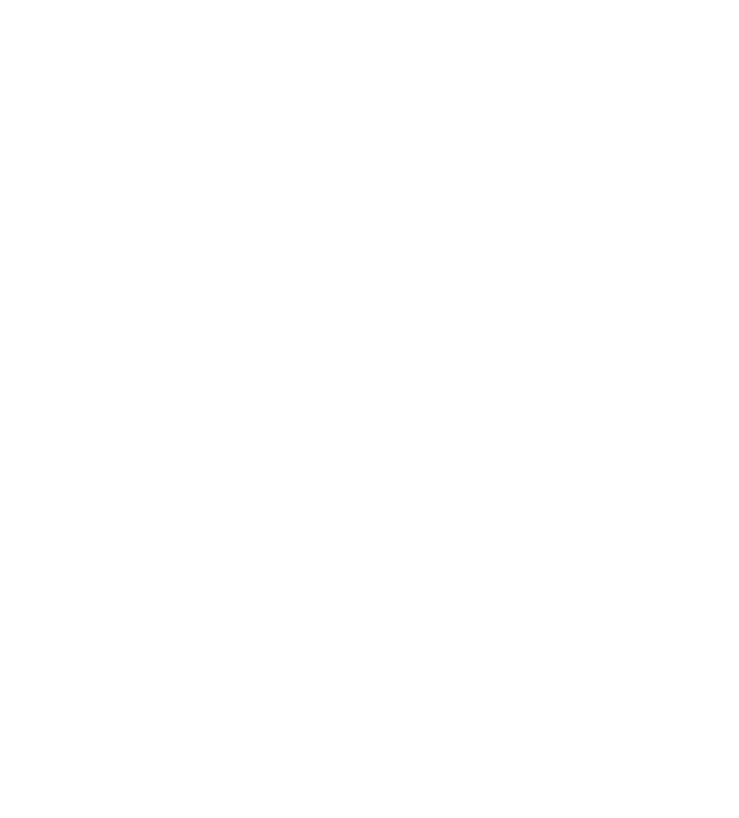
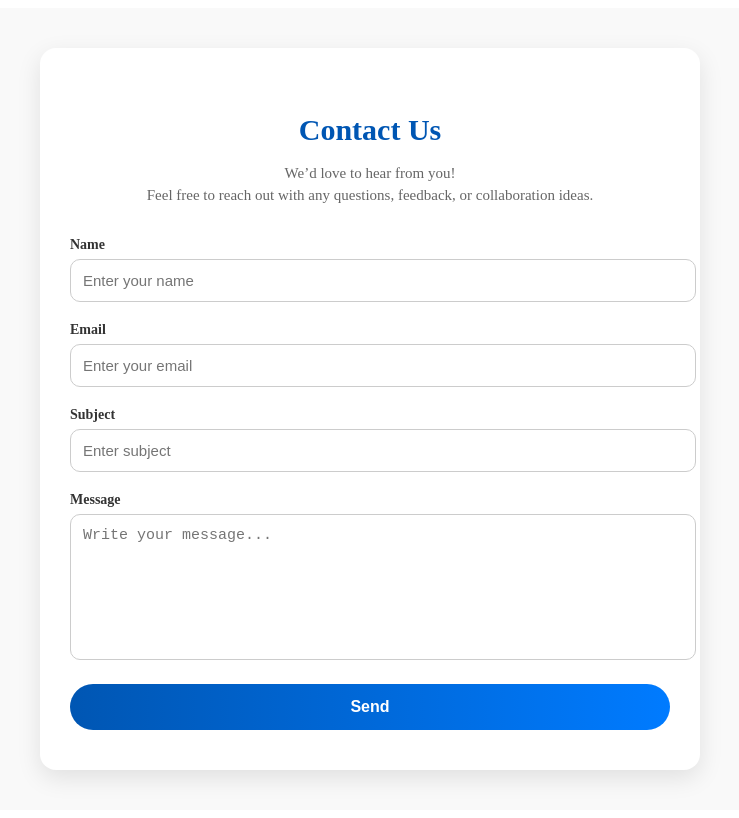
Before and after one commit to CelineAsadi/Pedagogical-Training-project, a React (Create React App) app in the folder client/: page /Contact in a window 1280 px wide. Before the commit this address had no page. Shown: the whole page, without its empty margins (270-1009 px from the left). Built offline with nearby package versions, Linux system fonts and the light colour scheme.

Commit message:
contact+fprgerpassword-onlyfront

```diff
--- a/client/src/App.js
+++ b/client/src/App.js
@@ -4,7 +4,8 @@ import { BrowserRouter, Route, Routes } from 'react-router-dom';
 import Home from './components/Home';
 import Login from './components/Login';
 import Signup from './components/Signup';
-
+import Contact from './components/Contact';
+import Forgetpassword from './components/Forgetpassword';
 
 
 function App() {
@@ -16,6 +17,9 @@ function App() {
         <Route path="/" element={<Home />} /> {/* Route for the Home page */}
         <Route path="/Login" element={<Login />} /> {/* Route for the Login page */}
          <Route path="/Signup" element={<Signup />} /> {/* Route for the Signup page */}
+         <Route path="/Contact" element={<Contact />} /> {/* Route for the Contact page */}
+         <Route path="/Forgetpassword" element={<Forgetpassword />} /> {/* Route for the Forgetpassword page */}
+
       </Routes>
     </BrowserRouter>
   );
--- /dev/null
+++ b/client/src/components/Contact.jsx
@@ -0,0 +1,87 @@
+import { useState } from "react";
+import "../style/Contact.css";
+
+const Contact = () => {
+  const [formData, setFormData] = useState({
+    name: "",
+    email: "",
+    subject: "",
+    message: "",
+  });
+
+  const handleChange = (e) => {
+    setFormData({ ...formData, [e.target.name]: e.target.value });
+  };
+
+  const handleSubmit = (e) => {
+    e.preventDefault();
+    console.log("Contact form submitted:", formData);
+    alert("Thank you for contacting us! We'll get back to you soon.");
+    setFormData({ name: "", email: "", subject: "", message: "" });
+  };
+
+  return (
+    <div className="contact-page">
+      <div className="contact-card">
+        <h2>Contact Us</h2>
+        <p className="contact-subtitle">
+          We’d love to hear from you! <br />
+          Feel free to reach out with any questions, feedback, or collaboration ideas.
+        </p>
+
+        <form className="contact-form" onSubmit={handleSubmit}>
+          <div className="form-group">
+            <label>Name</label>
+            <input
+              type="text"
+              name="name"
+              placeholder="Enter your name"
+              value={formData.name}
+              onChange={handleChange}
+              required
+            />
+          </div>
+
+          <div className="form-group">
+            <label>Email</label>
+            <input
+              type="email"
+              name="email"
+              placeholder="Enter your email"
+              value={formData.email}
+              onChange={handleChange}
+              required
+            />
+          </div>
+
+          <div className="form-group">
+            <label>Subject</label>
+            <input
+              type="text"
+              name="subject"
+              placeholder="Enter subject"
+              value={formData.subject}
+              onChange={handleChange}
+              required
+            />
+          </div>
+
+          <div className="form-group">
+            <label>Message</label>
+            <textarea
+              name="message"
+              placeholder="Write your message..."
+              value={formData.message}
+              onChange={handleChange}
+              required
+            />
+          </div>
+
+          <button type="submit" className="btn-send">Send</button>
+        </form>
+      </div>
+    </div>
+  );
+};
+
+export default Contact;
--- a/client/src/components/Forgetpassword.jsx
+++ b/client/src/components/Forgetpassword.jsx
@@ -0,0 +1,103 @@
+import { useState } from "react";
+import { axiosInstance } from "../lib/axios";
+import "../style/Forgetpassword.css";
+
+const ForgetPassword = () => {
+  const [step, setStep] = useState(1); // 1 = email, 2 = code+password
+  const [email, setEmail] = useState("");
+  const [code, setCode] = useState("");
+  const [newPassword, setNewPassword] = useState("");
+  const [confirmPassword, setConfirmPassword] = useState("");
+  const [message, setMessage] = useState("");
+
+
+  const handleVerifyEmail = async (e) => {
+    e.preventDefault();
+    try {
+      const res = await axiosInstance.post("/auth/forgetpassword", { email });
+      setMessage(res.data.message || "Verification code sent to your email 📧");
+      setStep(2);
+    } catch (err) {
+      setMessage(err.response?.data?.message || "Failed to send verification code");
+    }
+  };
+
+
+  const handleResetPassword = async (e) => {
+    e.preventDefault();
+    if (newPassword !== confirmPassword) {
+      setMessage("Passwords do not match ❌");
+      return;
+    }
+    try {
+      const res = await axiosInstance.post("/auth/resetpassword", {
+        email,
+        code,
+        newPassword,
+      });
+      setMessage(res.data.message || "Password reset successful ✅");
+    } catch (err) {
+      setMessage(err.response?.data?.message || "Failed to reset password");
+    }
+  };
+
+  return (
+    <div className="forget-page">
+      <div className="forget-card">
+        <h2>Forgot Password</h2>
+        <p className="subtitle">We’ll send you a code to reset your password</p>
+
+        {message && <p className="msg">{message}</p>}
+
+        {step === 1 && (
+          <form onSubmit={handleVerifyEmail} className="forget-form">
+            <label>Email</label>
+            <input
+              type="email"
+              placeholder="Enter your email"
+              value={email}
+              onChange={(e) => setEmail(e.target.value)}
+              required
+            />
+            <button type="submit" className="btn-forget">Verify</button>
+          </form>
+        )}
+
+        {step === 2 && (
+          <form onSubmit={handleResetPassword} className="forget-form">
+            <label>Verification Code</label>
+            <input
+              type="text"
+              placeholder="Enter the code from your email"
+              value={code}
+              onChange={(e) => setCode(e.target.value)}
+              required
+            />
+
+            <label>New Password</label>
+            <input
+              type="password"
+              placeholder="Enter new password"
+              value={newPassword}
+              onChange={(e) => setNewPassword(e.target.value)}
+              required
+            />
+
+            <label>Confirm Password</label>
+            <input
+              type="password"
+              placeholder="Confirm new password"
+              value={confirmPassword}
+              onChange={(e) => setConfirmPassword(e.target.value)}
+              required
+            />
+
+            <button type="submit" className="btn-forget">Reset Password</button>
+          </form>
+        )}
+      </div>
+    </div>
+  );
+};
+
+export default ForgetPassword;
--- a/client/src/components/Login.jsx
+++ b/client/src/components/Login.jsx
@@ -1,23 +1,3 @@
-// // Import necessary hooks and utilities from React, axios for HTTP requests, and react-router-dom for navigation
-// import { useState } from 'react'; // Import useState and useEffect from React
-// import { useNavigate } from 'react-router-dom'; // Import useNavigate from react-router-dom
-// import { axiosInstance } from '../lib/axios';
-
-// // Define a custom hook for managing login logic
-// const Login = ()=>{
-
-//    const handleClick = async()=>{
-//     await axiosInstance.post('auth/Login',{Email:"celine@email.com",password:"123456"})
-//    }
-
-//     return <div>
-//         <button onClick={handleClick}>button</button>
-//     </div>
-// };
-
-
-// export default Login;
-
 import { useState } from "react";
 import { useNavigate } from "react-router-dom";
 import { axiosInstance } from "../lib/axios";
@@ -90,7 +70,7 @@ const Login = () => {
         </form>
 
         <p className="login-footer">
-         Forget password? <a href="/">Reset here</a>
+         Forget password? <a href="/Forgetpassword">Reset here</a>
         </p>
       </div>
     </div>
--- /dev/null
+++ b/client/src/style/Contact.css
@@ -0,0 +1,86 @@
+.contact-page {
+  display: flex;
+  justify-content: center;
+  align-items: center;
+  min-height: 90vh;
+  background: #f9f9f9;
+  padding: 40px;
+}
+
+.contact-card {
+  background: #fff;
+  padding: 40px 30px;
+  border-radius: 16px;
+  box-shadow: 0 8px 25px rgba(0,0,0,0.1);
+  width: 100%;
+  max-width: 600px;
+}
+
+.contact-card h2 {
+  text-align: center;
+  margin-bottom: 10px;
+  color: #0056b3;
+  font-size: 30px;
+  font-weight: bold;
+}
+
+.contact-subtitle {
+  text-align: center;
+  font-size: 15px;
+  color: #666;
+  margin-bottom: 30px;
+  line-height: 1.5;
+}
+
+.contact-form {
+  display: flex;
+  flex-direction: column;
+  gap: 20px;
+}
+
+.form-group label {
+  font-weight: 600;
+  font-size: 14px;
+  margin-bottom: 6px;
+  display: block;
+  color: #333;
+}
+
+.form-group input,
+.form-group textarea {
+  width: 100%;
+  padding: 12px;
+  border: 1px solid #ccc;
+  border-radius: 10px;
+  font-size: 15px;
+  transition: all 0.3s;
+}
+
+.form-group input:focus,
+.form-group textarea:focus {
+  border-color: #0056b3;
+  outline: none;
+  box-shadow: 0 0 6px rgba(0,86,179,0.2);
+}
+
+.form-group textarea {
+  resize: none;
+  min-height: 120px;
+}
+
+.btn-send {
+  background: linear-gradient(90deg, #0056b3, #007bff);
+  color: #fff;
+  padding: 14px;
+  border: none;
+  border-radius: 30px;
+  font-size: 16px;
+  font-weight: bold;
+  cursor: pointer;
+  transition: transform 0.2s, box-shadow 0.2s;
+}
+
+.btn-send:hover {
+  transform: translateY(-2px);
+  box-shadow: 0 5px 15px rgba(0,86,179,0.3);
+}
--- a/client/src/style/Forgetpassword.css
+++ b/client/src/style/Forgetpassword.css
@@ -0,0 +1,79 @@
+.forget-page {
+  display: flex;
+  justify-content: center;
+  align-items: center;
+  min-height: 90vh;
+  background: #f9f9f9;
+}
+
+.forget-card {
+  background: #fff;
+  padding: 40px 30px;
+  border-radius: 16px;
+  box-shadow: 0 8px 25px rgba(0,0,0,0.1);
+  width: 100%;
+  max-width: 400px;
+  text-align: center;
+}
+
+.forget-card h2 {
+  color: #0056b3;
+  font-size: 26px;
+  margin-bottom: 10px;
+}
+
+.subtitle {
+  font-size: 14px;
+  color: #777;
+  margin-bottom: 20px;
+}
+
+.forget-form {
+  display: flex;
+  flex-direction: column;
+  text-align: left;
+}
+
+.forget-form label {
+  font-size: 14px;
+  font-weight: 600;
+  margin-bottom: 6px;
+  color: #333;
+}
+
+.forget-form input {
+  padding: 12px;
+  margin-bottom: 18px;
+  border: 1px solid #ccc;
+  border-radius: 8px;
+  font-size: 15px;
+}
+
+.forget-form input:focus {
+  border-color: #0056b3;
+  outline: none;
+  box-shadow: 0 0 4px rgba(0,86,179,0.3);
+}
+
+.btn-forget {
+  background: linear-gradient(90deg, #0056b3, #007bff);
+  color: #fff;
+  padding: 12px;
+  border: none;
+  border-radius: 25px;
+  font-size: 16px;
+  font-weight: bold;
+  cursor: pointer;
+  transition: background 0.3s;
+}
+
+.btn-forget:hover {
+  background: #00408d;
+}
+
+.msg {
+  margin-bottom: 15px;
+  font-size: 14px;
+  font-weight: bold;
+  color: #0056b3;
+}
```
